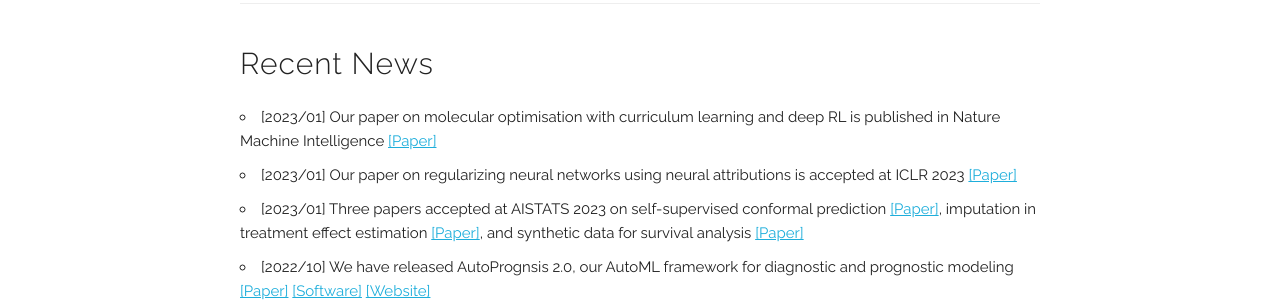
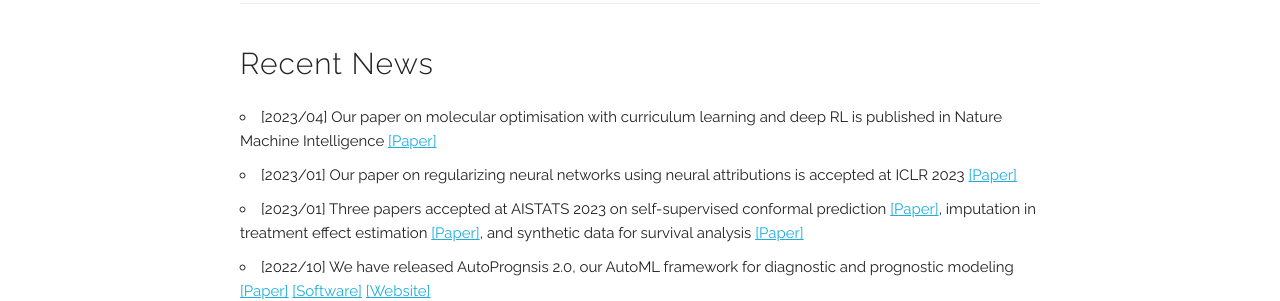
Before and after one commit to fimrie/fimrie.github.io, a Jekyll site: the page built from index.html, in a window 1280 px wide and 900 px high, scrolled down 598 px. Shown: the part 152-453 px from the top of the window. Built offline with Jekyll 4.4.1, drawn with Linux system fonts in a browser that asks for light colours; some web fonts are replaced.

Commit message:
Update index.html

```diff
--- a/index.html
+++ b/index.html
@@ -22,7 +22,7 @@
 <div class="docs-section" id="news">
   <h4>Recent News</h4>
   <ul>
-    <li>[2023/01] Our paper on molecular optimisation with curriculum learning and deep RL is published in Nature Machine Intelligence <a href="https://www.nature.com/articles/s42256-023-00636-2">[Paper]</a></li>
+    <li>[2023/04] Our paper on molecular optimisation with curriculum learning and deep RL is published in Nature Machine Intelligence <a href="https://www.nature.com/articles/s42256-023-00636-2">[Paper]</a></li>
     <li>[2023/01] Our paper on regularizing neural networks using neural attributions is accepted at ICLR 2023 <a href="https://openreview.net/pdf?id=n6H86gW8u0d">[Paper]</a></li>
     <li>[2023/01] Three papers accepted at AISTATS 2023 on self-supervised conformal prediction <a href="https://arxiv.org/abs/2302.12238">[Paper]</a>, imputation in treatment effect estimation <a href="https://arxiv.org/abs/2202.02096">[Paper]</a>, and synthetic data for survival analysis <a href="https://arxiv.org/abs/2302.12749">[Paper]</a></li>
     <li>[2022/10] We have released AutoPrognsis 2.0, our AutoML framework for diagnostic and prognostic modeling <a href="https://arxiv.org/abs/2210.12090">[Paper]</a> <a href="https://github.com/vanderschaarlab/AutoPrognosis">[Software]</a> <a href="https://www.autoprognosis.vanderschaar-lab.com/">[Website]</a></li>
```
